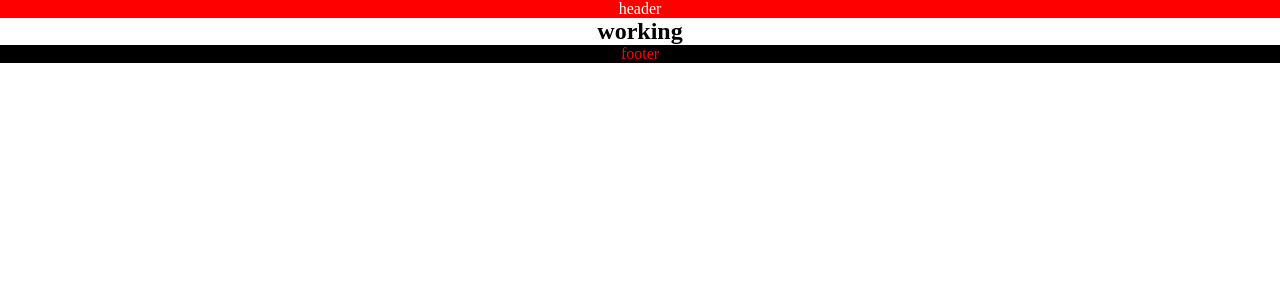
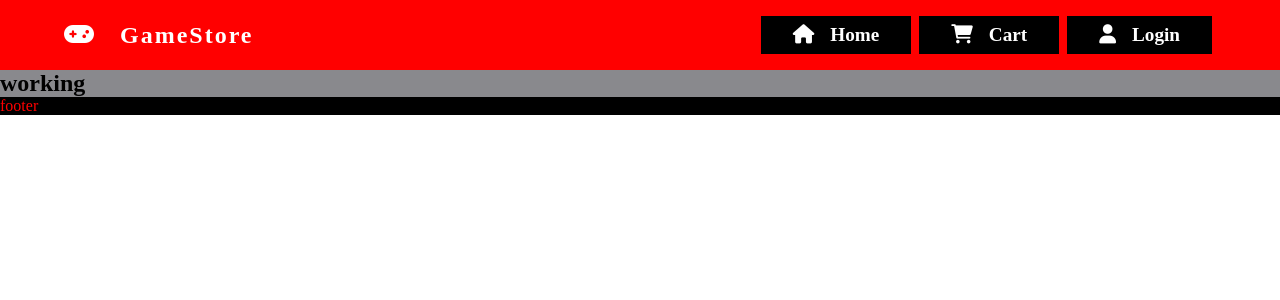
Before and after one commit to dsersch/mern-ecom, a React (Create React App) app in the folder client/: page / in a window 1280 px wide. Shown: the top 300 px of the page. Built offline with nearby package versions, Linux system fonts and the light colour scheme.

Commit message:
icons and nav bar start

```diff
--- a/client/public/index.html
+++ b/client/public/index.html
@@ -24,6 +24,7 @@
       work correctly both with client-side routing and a non-root public URL.
       Learn how to configure a non-root public URL by running `npm run build`.
     -->
+    <link rel="stylesheet" href="https://cdnjs.cloudflare.com/ajax/libs/font-awesome/6.0.0/css/all.min.css" crossorigin="anonymous" referrerpolicy="no-referrer" />
     <title>React App</title>
   </head>
   <body>
--- a/client/src/App.css
+++ b/client/src/App.css
@@ -1,3 +1,3 @@
 .App {
-  text-align: center;
+  background-color: #89898d;
 }
--- a/client/src/components/layout/Header.js
+++ b/client/src/components/layout/Header.js
@@ -2,9 +2,14 @@ import classes from './Header.module.css'
 
 const Header = () => {
     return (
-        <div className={classes['header']}>
-            header
-        </div>
+        <nav className={classes['nav-bar']}>
+            <p><i className='fa-solid fa-gamepad'></i>GameStore</p>
+            <ul className={classes['nav-link-container']}>
+                <li><a href='#' className={classes['nav-link']}><i className='fa-solid fa-house'></i>Home</a></li>
+                <li><a href='#' className={classes['nav-link']}><i className='fa-solid fa-cart-shopping'></i>Cart</a></li>
+                <li><a href='#' className={classes['nav-link']}><i className='fa-solid fa-user'></i>Login</a></li>
+            </ul>
+        </nav>
     )
 }
 
--- a/client/src/components/layout/Header.module.css
+++ b/client/src/components/layout/Header.module.css
@@ -1,4 +1,40 @@
-.header {
+.nav-bar {
     background-color: red;
     color: white;
+    display: flex;
+    align-items: center;
+    justify-content: space-between;
+    padding: 1rem 4rem;
 }
+
+.nav-bar p {
+    font-size: 1.5rem;
+    font-weight: bold;
+    letter-spacing: 2px;
+}
+
+.nav-bar p i {
+    margin-right: 1.5rem;
+}
+
+.nav-link-container {
+    display: flex;
+    list-style: none;
+}
+
+.nav-link-container li {
+    background-color: black;
+    padding: .5rem 2rem;
+    margin: 0 .25rem;
+}
+
+.nav-link {
+    text-decoration: none;
+    color: inherit;
+    font-size: 1.2rem;
+    font-weight: bold;
+}
+
+.nav-link i {
+    margin-right: 1rem;
+}
```
